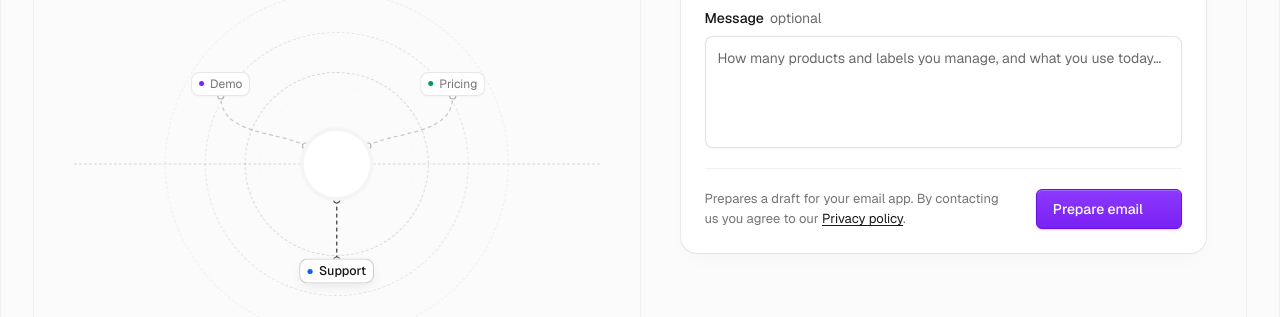
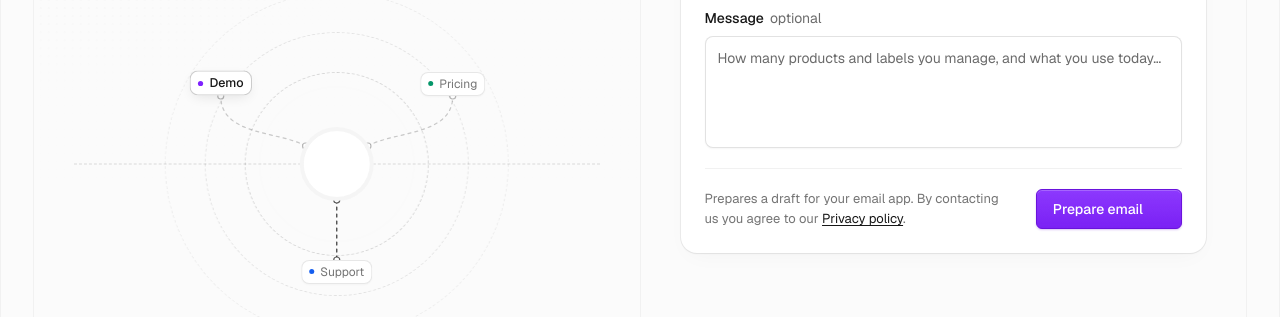
Before and after one commit to SAT-Software/uprevit-ui, a Next.js app in the folder apps/marketing/: page /contact in a window 1280 px wide. Shown: the part 483-800 px from the top of the page. Built offline with nearby package versions, Linux system fonts and the light colour scheme; some icons are missing; a web font is replaced by a local one.

Commit message:
fix(marketing): tie contact routing button selection to selectedTopic

```diff
--- a/apps/marketing/features/marketing/contact/ContactNoteRouting.tsx
+++ b/apps/marketing/features/marketing/contact/ContactNoteRouting.tsx
@@ -249,7 +249,7 @@ export function ContactNoteRouting({
         </div>
 
         {ROUTE_CHIPS.map((chip) => {
-          const isActive = chip.id === activeChip.id;
+          const isSelected = chip.id === selectedTopic;
           const top = chip.anchorEdge === "bottom" ? chip.anchorY - 24 : chip.anchorY;
           return (
             <div
@@ -260,16 +260,16 @@ export function ContactNoteRouting({
               <motion.button
                 type="button"
                 onClick={() => onSelectTopic(chip.id)}
-                aria-pressed={isActive}
+                aria-pressed={isSelected}
                 animate={
                   reduceMotion
                     ? undefined
-                    : { scale: isActive ? 1.04 : 1, y: isActive ? -1 : 0 }
+                    : { scale: isSelected ? 1.04 : 1, y: isSelected ? -1 : 0 }
                 }
                 transition={{ type: "spring", duration: 0.22, bounce: 0 }}
                 className={cn(
                   "inline-flex h-6 cursor-pointer items-center gap-1.5 whitespace-nowrap rounded-md bg-card px-2 font-ui text-xs leading-4 outline-none transition-[box-shadow,color,transform] duration-150 focus-visible:ring-2 focus-visible:ring-ring active:scale-[0.97] dark:bg-surface-2",
-                  isActive
+                  isSelected
                     ? "font-medium text-foreground shadow-[inset_0_0_0_1px_rgba(23,23,23,0.22),0_4px_12px_-4px_rgba(0,0,0,0.12)] dark:shadow-[inset_0_0_0_1px_rgba(255,255,255,0.24),0_4px_12px_-4px_rgba(0,0,0,0.35)]"
                     : "text-muted-foreground shadow-[inset_0_0_0_1px_var(--border),0_1px_2px_rgb(0_0_0/0.03)] hover:text-foreground dark:shadow-[inset_0_0_0_1px_var(--edge-3)]",
                 )}
```
